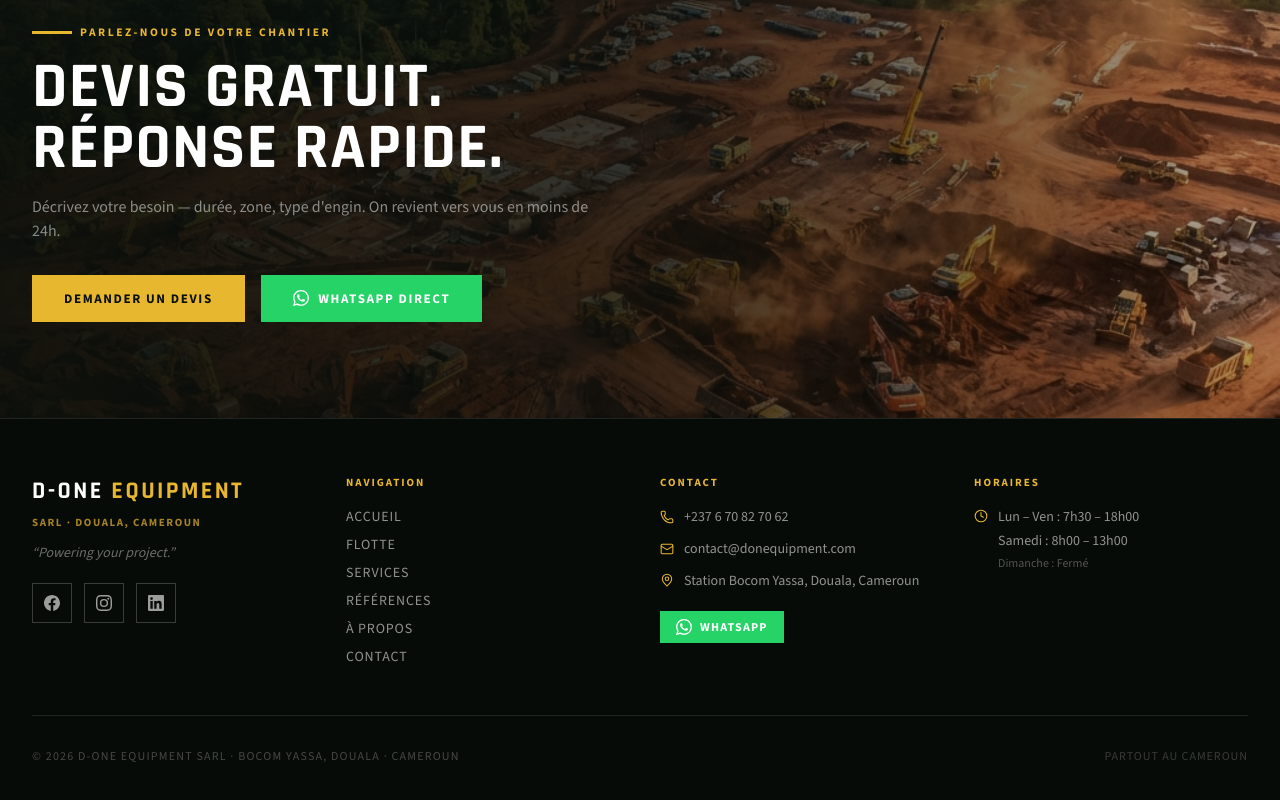
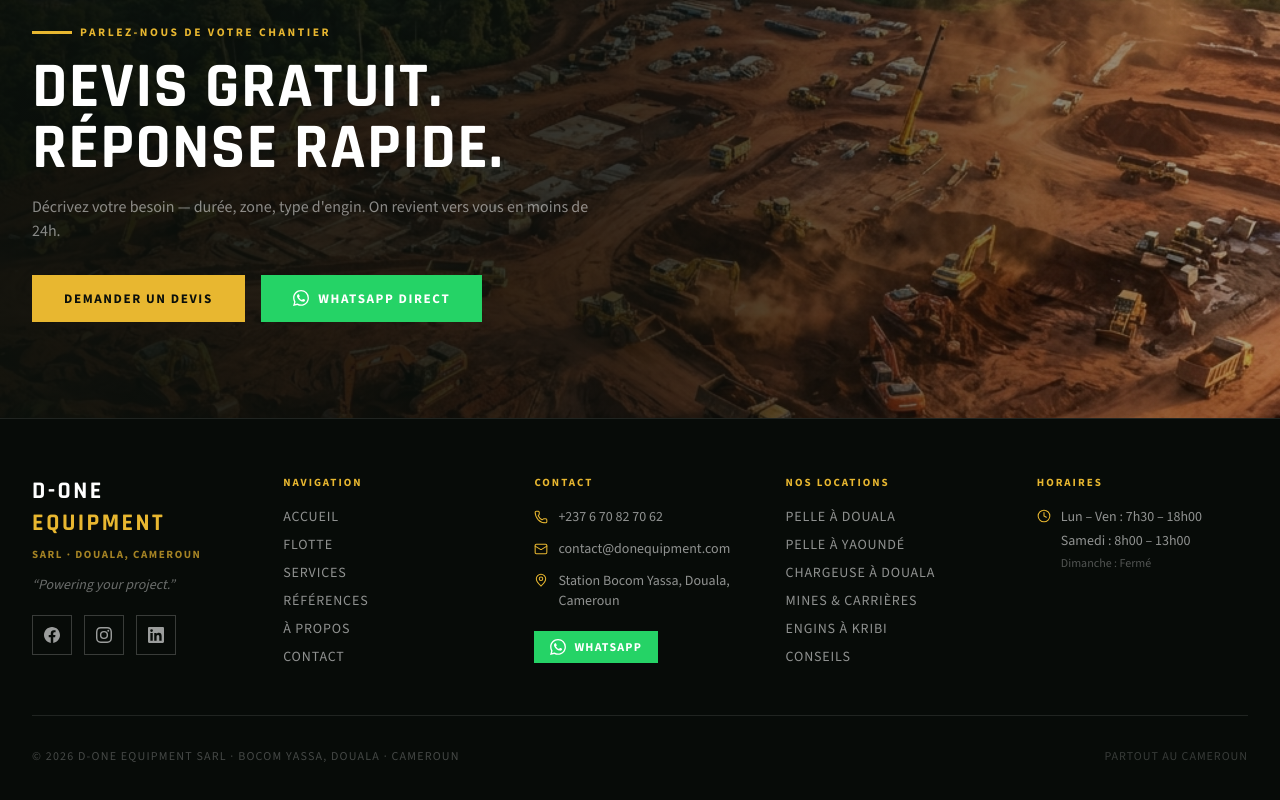
Before and after one commit to falachabt/d_one_equipement, a Next.js app: page / in a window 1280 px wide. Shown: the part 4570-5370 px from the top of the page. Built offline with nearby package versions, Linux system fonts and the light colour scheme; no server answers.

Commit message:
Footer : colonne Nos locations avec les pages SEO et conseils

```diff
--- a/src/components/site-footer.tsx
+++ b/src/components/site-footer.tsx
@@ -16,7 +16,7 @@ export function SiteFooter() {
   return (
     <footer className="bg-[#070b08] border-t border-[var(--line-on-dark)]">
       <div className="mx-auto max-w-7xl px-6 py-14 lg:px-8">
-        <div className="grid gap-10 lg:grid-cols-4">
+        <div className="grid gap-10 md:grid-cols-2 lg:grid-cols-5">
 
           {/* Brand */}
           <div className="lg:col-span-1">
@@ -91,6 +91,51 @@ export function SiteFooter() {
             )}
           </div>
 
+          {/* Nos locations */}
+          <div>
+            <p className="text-[11px] font-bold uppercase tracking-[0.18em] text-[var(--gold)] mb-4">
+              Nos locations
+            </p>
+            <nav className="flex flex-col gap-2">
+              <Link
+                href="/location-pelle-douala"
+                className="text-sm text-white/55 hover:text-white transition uppercase tracking-[0.06em]"
+              >
+                Pelle à Douala
+              </Link>
+              <Link
+                href="/location-pelle-yaounde"
+                className="text-sm text-white/55 hover:text-white transition uppercase tracking-[0.06em]"
+              >
+                Pelle à Yaoundé
+              </Link>
+              <Link
+                href="/location-chargeuse-douala"
+                className="text-sm text-white/55 hover:text-white transition uppercase tracking-[0.06em]"
+              >
+                Chargeuse à Douala
+              </Link>
+              <Link
+                href="/location-engins-mines"
+                className="text-sm text-white/55 hover:text-white transition uppercase tracking-[0.06em]"
+              >
+                Mines & carrières
+              </Link>
+              <Link
+                href="/location-engins-kribi"
+                className="text-sm text-white/55 hover:text-white transition uppercase tracking-[0.06em]"
+              >
+                Engins à Kribi
+              </Link>
+              <Link
+                href="/conseils"
+                className="text-sm text-white/55 hover:text-white transition uppercase tracking-[0.06em]"
+              >
+                Conseils
+              </Link>
+            </nav>
+          </div>
+
           {/* Horaires */}
           <div>
             <p className="text-[11px] font-bold uppercase tracking-[0.18em] text-[var(--gold)] mb-4">
```
